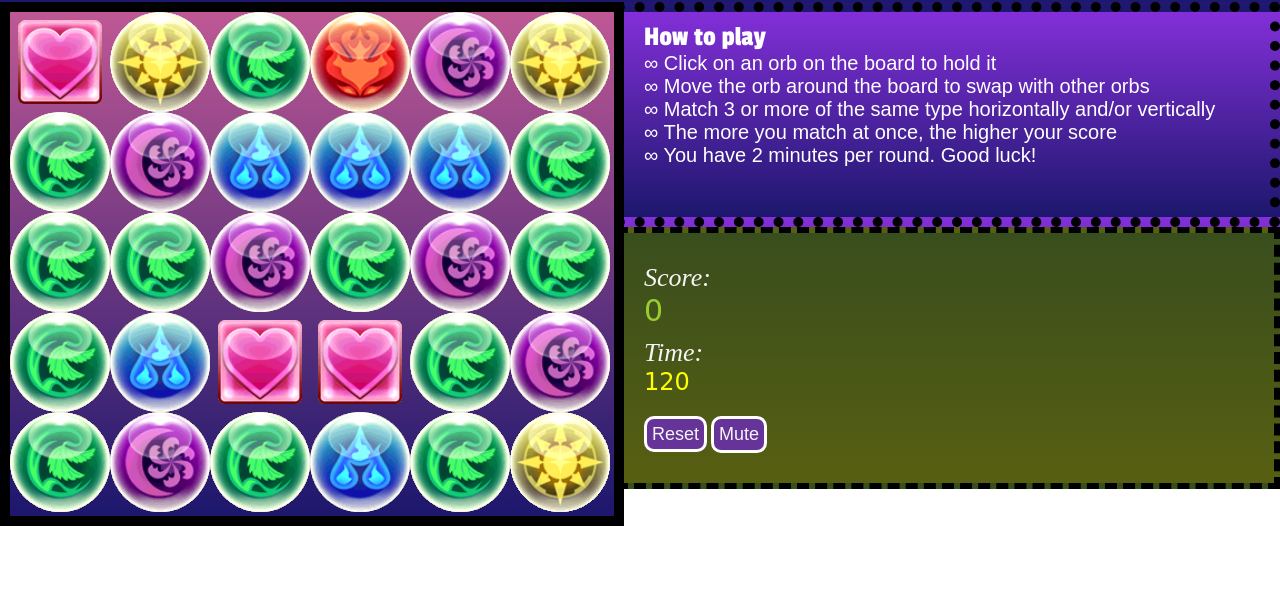
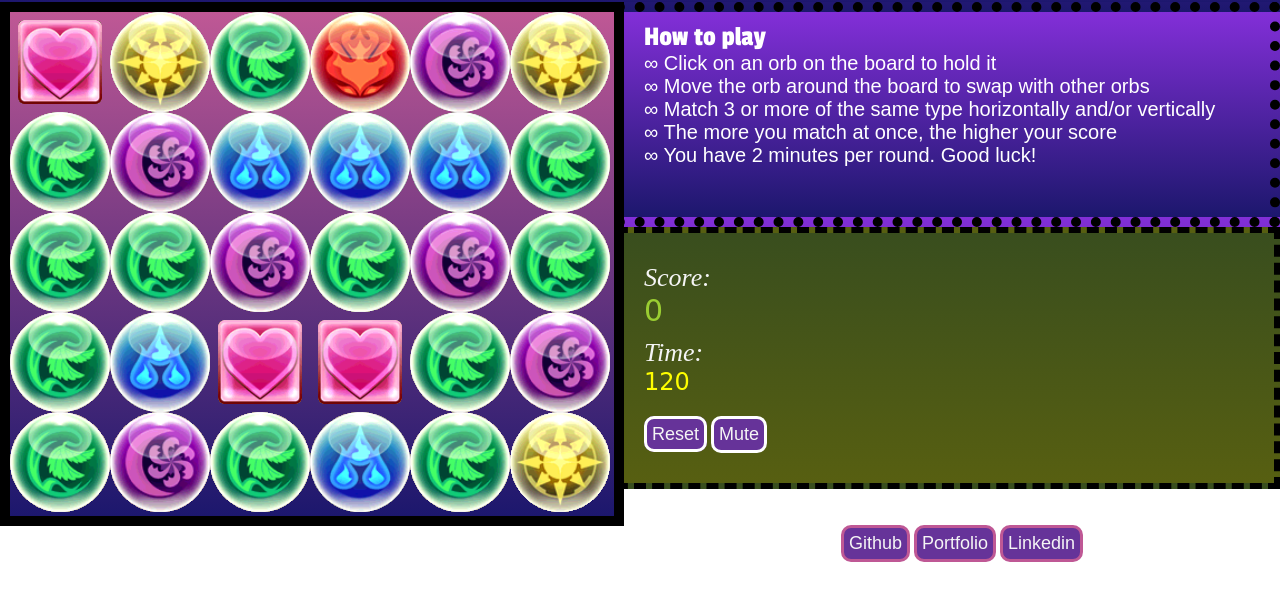
Before and after one commit to Karivool/PuzzleAppCademy, a website built with webpack: page index.html in a window 1280 px wide. Shown: the part 60-660 px from the top of the page. Built offline with nearby package versions, Linux system fonts and the light colour scheme; a web font is replaced by a local one.

Commit message:
Add personal site buttons

```diff
--- a/index.html
+++ b/index.html
@@ -49,6 +49,13 @@
         </div>
       </div>
     </div>
+    <p>
+    <br>
+    <center><br>
+      <a class="hvr-port-butt" href="https://github.com/Karivool">Github</a>
+      <a class="hvr-port-butt" href="http://evelynlee34.us">Portfolio</a>
+      <a class="hvr-port-butt" href="https://www.linkedin.com/in/evelyn-lee-676983108">Linkedin</a>
+    </center>
     <script>
       window.onload = function () {
         let timer = document.getElementById('timer');
```
